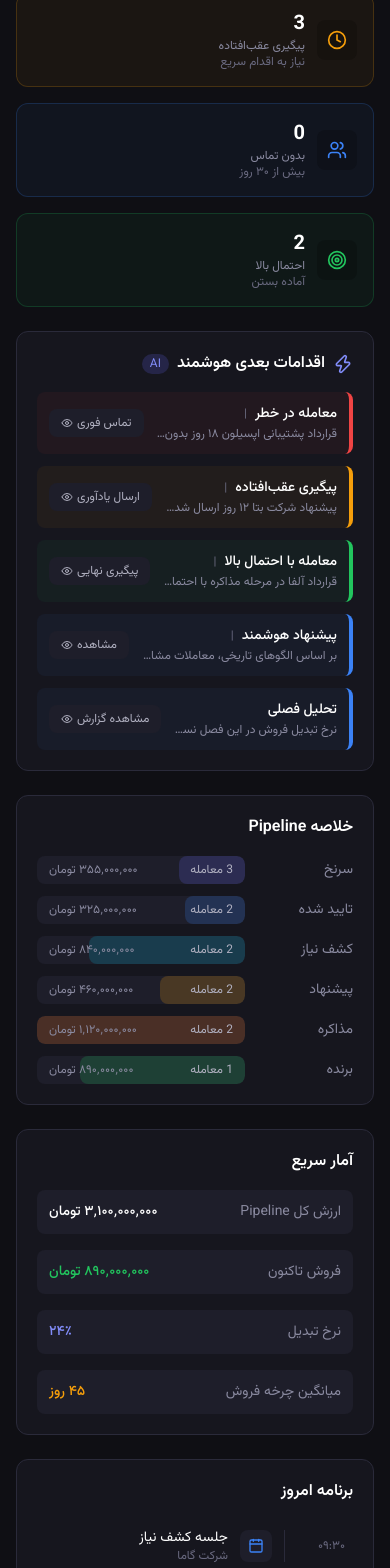
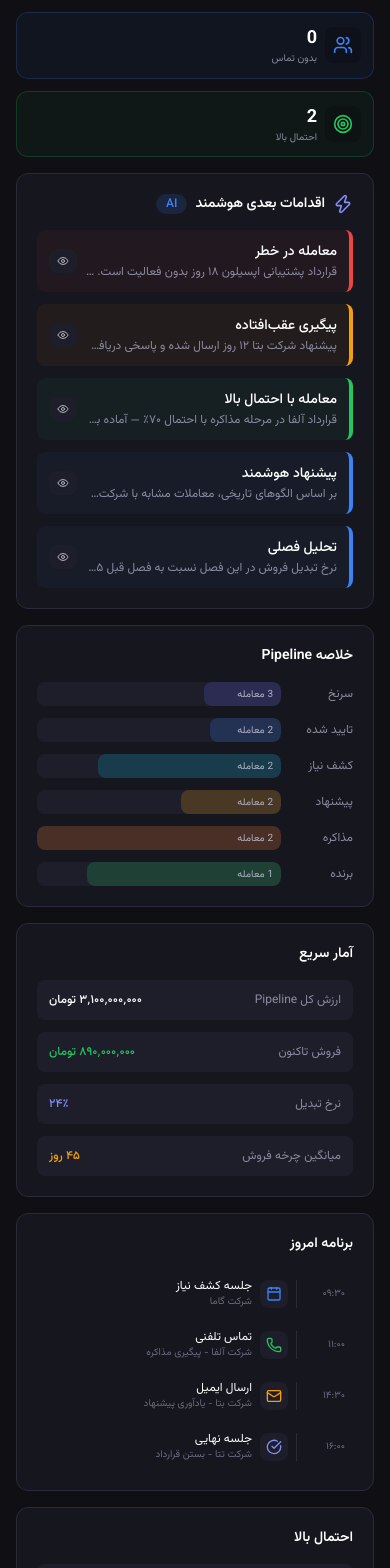
Before and after one commit to taharajatiwork-beep/crm-demo, a React (Vite) app: page / in a window 390 px wide. Shown: the part 432-2000 px from the top of the page. Built offline with nearby package versions, Linux system fonts and the light colour scheme.

Commit message:
Dashboard: responsive design + loading states + per-section empty states

```diff
--- a/src/components/Dashboard.jsx
+++ b/src/components/Dashboard.jsx
@@ -1,7 +1,8 @@
-import { useState, useMemo } from 'react';
-import { AlertTriangle, Clock, Users, TrendingUp, ArrowUpRight, ArrowDownRight, Target, Phone, Mail, Calendar, CheckCircle, Zap, Eye, Search, SlidersHorizontal, X } from 'lucide-react';
-import { deals as allDeals, aiInsights, stages, formatCurrency, getHealthColor } from '../data';
+import { useState, useMemo, useEffect } from 'react';
+import { AlertTriangle, Clock, Users, TrendingUp, Target, Phone, Mail, Calendar, CheckCircle, Zap, Eye, Search, SlidersHorizontal, X, Check } from 'lucide-react';
+import { deals as allDeals, aiInsights, stages, formatCurrency } from '../data';
 import DealForm from './DealForm';
+import { Card, Badge } from '../ui';
 
 export default function Dashboard({ setActivePage, setSelectedDeal, showToast }) {
   const [dealFormOpen, setDealFormOpen] = useState(false);
@@ -9,6 +10,13 @@ export default function Dashboard({ setActivePage, setSelectedDeal, showToast })
   const [ownerFilter, setOwnerFilter] = useState('all');
   const [healthFilter, setHealthFilter] = useState('all');
   const [showFilters, setShowFilters] = useState(false);
+  const [isLoading, setIsLoading] = useState(true);
+
+  // Simulate data loading (would be replaced by real API calls)
+  useEffect(() => {
+    const timer = setTimeout(() => setIsLoading(false), 500);
+    return () => clearTimeout(timer);
+  }, []);
 
   // Get unique owners
   const uniqueOwners = useMemo(() => {
@@ -46,23 +54,32 @@ export default function Dashboard({ setActivePage, setSelectedDeal, showToast })
   const totalPipeline = deals.filter(d => d.stage !== 'won').reduce((sum, d) => sum + d.value, 0);
   const wonValue = deals.filter(d => d.stage === 'won').reduce((sum, d) => sum + d.value, 0);
 
+  // Static schedule data (would come from API)
+  const scheduleItems = [
+    { time: '۰۹:۳۰', title: 'جلسه کشف نیاز', subtitle: 'شرکت گاما', icon: <Calendar className="w-4 h-4 text-info" /> },
+    { time: '۱۱:۰۰', title: 'تماس تلفنی', subtitle: 'شرکت آلفا - پیگیری مذاکره', icon: <Phone className="w-4 h-4 text-success" /> },
+    { time: '۱۴:۳۰', title: 'ارسال ایمیل', subtitle: 'شرکت بتا - یادآوری پیشنهاد', icon: <Mail className="w-4 h-4 text-warning" /> },
+    { time: '۱۶:۰۰', title: 'جلسه نهایی', subtitle: 'شرکت تتا - بستن قرارداد', icon: <CheckCircle className="w-4 h-4 text-accent-light" /> },
+  ];
+
   return (
-    <div className="space-y-6 animate-in fade-in slide-in-from-bottom-4 duration-500">
+    <div className="space-y-4 sm:space-y-6 animate-in fade-in slide-in-from-bottom-4 duration-500">
       {/* Header */}
-      <div className="flex flex-col sm:flex-row items-start sm:items-center justify-between gap-4">
+      <div className="flex flex-col sm:flex-row items-start sm:items-center justify-between gap-3 sm:gap-4">
         <div>
-          <h1 className="text-2xl font-bold text-white">صبح بخیر، علی 👋</h1>
-          <p className="text-dark-200 text-sm mt-1">۲۰ شهریور ۱۴۰۵ — امروز {deals.filter(d => d.stage !== 'won').length} معامله فعال دارید</p>
+          <h1 className="text-xl sm:text-2xl font-bold text-white">صبح بخیر، علی 👋</h1>
+          <p className="text-dark-200 text-xs sm:text-sm mt-1">
+            ۲۰ شهریور ۱۴۰۵ — امروز {isLoading ? '...' : `${deals.filter(d => d.stage !== 'won').length} معامله فعال دارید`}
+          </p>
         </div>
-        <div className="flex gap-2">
         <button
           onClick={() => setDealFormOpen(true)}
-            className="px-4 py-2 bg-accent hover:bg-accent-dark text-white rounded-lg text-sm font-medium transition-colors flex items-center gap-2"
+          className="px-4 py-2 bg-accent hover:bg-accent-dark text-white rounded-lg text-sm font-medium transition-colors flex items-center gap-2 shrink-0"
         >
           <Zap className="w-4 h-4" />
-            معامله جدید
+          <span className="hidden sm:inline">معامله جدید</span>
+          <span className="sm:hidden">جدید</span>
         </button>
-        </div>
       </div>
 
       {/* Search & Filter Bar */}
@@ -95,7 +112,7 @@ export default function Dashboard({ setActivePage, setSelectedDeal, showToast })
             }`}
           >
             <SlidersHorizontal className="w-4 h-4" />
-            فیلترها
+            <span className="hidden sm:inline">فیلترها</span>
             {hasActiveFilters && <span className="w-2 h-2 rounded-full bg-accent"></span>}
           </button>
           {hasActiveFilters && (
@@ -104,7 +121,7 @@ export default function Dashboard({ setActivePage, setSelectedDeal, showToast })
               className="px-3 py-2 bg-danger/10 hover:bg-danger/20 text-danger text-sm rounded-lg transition-colors flex items-center gap-1"
             >
               <X className="w-3 h-3" />
-              پاک کردن
+              <span className="hidden sm:inline">پاک کردن</span>
             </button>
           )}
         </div>
@@ -165,7 +182,21 @@ export default function Dashboard({ setActivePage, setSelectedDeal, showToast })
       </div>
 
       {/* Alert Cards */}
-      <div className="grid grid-cols-1 sm:grid-cols-2 lg:grid-cols-4 gap-4">
+      <div className="grid grid-cols-1 sm:grid-cols-2 lg:grid-cols-4 gap-3 sm:gap-4">
+        {isLoading ? (
+          <>
+            {[...Array(4)].map((_, i) => (
+              <div key={i} className="animate-pulse bg-dark-700 rounded-xl p-4 flex items-center gap-3">
+                <div className="w-10 h-10 rounded-lg bg-dark-600 shrink-0" />
+                <div className="space-y-2 flex-1">
+                  <div className="h-5 w-10 bg-dark-600 rounded" />
+                  <div className="h-3 w-20 bg-dark-600 rounded" />
+                </div>
+              </div>
+            ))}
+          </>
+        ) : (
+          <>
             <AlertCard
               icon={<AlertTriangle className="w-5 h-5 text-danger" />}
               count={stalledDeals.length}
@@ -198,29 +229,66 @@ export default function Dashboard({ setActivePage, setSelectedDeal, showToast })
               bgColor="bg-success/5"
               borderColor="border-success/20"
             />
+          </>
+        )}
       </div>
 
       {/* Main Content Grid */}
-      <div className="grid grid-cols-1 lg:grid-cols-3 gap-6">
-        {/* AI Insights - Left Side (2 cols) */}
-        <div className="lg:col-span-2 space-y-6">
+      <div className="grid grid-cols-1 lg:grid-cols-3 gap-4 sm:gap-6">
+        {/* AI Insights + Pipeline — Left Side (2 cols) */}
+        <div className="lg:col-span-2 space-y-4 sm:space-y-6">
           {/* Next Best Actions */}
-          <div className="bg-dark-800 border border-dark-600 rounded-xl p-5">
+          <Card>
             <div className="flex items-center gap-2 mb-4">
               <Zap className="w-5 h-5 text-accent-light" />
-              <h2 className="text-white font-semibold">اقدامات بعدی هوشمند</h2>
-              <span className="text-xs bg-accent/20 text-accent-light px-2 py-0.5 rounded-full">AI</span>
+              <h2 className="text-white font-semibold text-sm sm:text-base">اقدامات بعدی هوشمند</h2>
+              <Badge variant="info">AI</Badge>
             </div>
+            {isLoading ? (
+              <div className="space-y-3">
+                {[...Array(3)].map((_, i) => (
+                  <div key={i} className="flex items-center justify-between p-3 animate-pulse bg-dark-700 rounded-lg">
+                    <div className="flex-1 space-y-2">
+                      <div className="h-4 w-48 bg-dark-600 rounded" />
+                      <div className="h-3 w-64 bg-dark-600 rounded" />
+                    </div>
+                    <div className="h-8 w-20 bg-dark-600 rounded-lg shrink-0 mr-3" />
+                  </div>
+                ))}
+              </div>
+            ) : aiInsights.length === 0 ? (
+              <div className="text-center py-8">
+                <Check className="w-10 h-10 text-success mx-auto mb-3" />
+                <p className="text-white font-semibold text-sm">همه چیز تحت کنترله!</p>
+                <p className="text-dark-300 text-xs mt-1">پیشنهاد هوشمندی برای نمایش وجود ندارد.</p>
+              </div>
+            ) : (
               <div className="space-y-3">
                 {aiInsights.map((insight) => (
                   <InsightRow key={insight.id} insight={insight} setActivePage={setActivePage} setSelectedDeal={setSelectedDeal} />
                 ))}
               </div>
-          </div>
+            )}
+          </Card>
 
           {/* Pipeline Summary */}
-          <div className="bg-dark-800 border border-dark-600 rounded-xl p-5">
-            <h2 className="text-white font-semibold mb-4">خلاصه Pipeline</h2>
+          <Card>
+            <h2 className="text-white font-semibold mb-4 text-sm sm:text-base">خلاصه Pipeline</h2>
+            {isLoading ? (
+              <div className="space-y-3">
+                {[...Array(4)].map((_, i) => (
+                  <div key={i} className="flex items-center gap-3 animate-pulse">
+                    <div className="w-24 h-4 bg-dark-700 rounded shrink-0" />
+                    <div className="flex-1 h-7 bg-dark-700 rounded" />
+                  </div>
+                ))}
+              </div>
+            ) : deals.length === 0 ? (
+              <div className="text-center py-8">
+                <p className="text-white font-semibold text-sm">داده‌ای برای نمایش نیست</p>
+                <p className="text-dark-300 text-xs mt-1">معامله‌ای وجود ندارد تا خلاصه Pipeline نمایش داده شود.</p>
+              </div>
+            ) : (
               <div className="space-y-3">
                 {stages.map((stage) => {
                   const stageDeals = deals.filter(d => d.stage === stage.id);
@@ -228,16 +296,16 @@ export default function Dashboard({ setActivePage, setSelectedDeal, showToast })
                   const maxPipeline = Math.max(...stages.map(s => deals.filter(d => d.stage === s.id).reduce((sum, d) => sum + d.value, 0)));
                   const width = maxPipeline > 0 ? (stageValue / maxPipeline) * 100 : 0;
                   return (
-                  <div key={stage.id} className="flex items-center gap-3">
-                    <div className="w-24 text-sm text-dark-200 shrink-0">{stage.label}</div>
-                    <div className="flex-1 h-7 bg-dark-700 rounded-lg overflow-hidden relative">
+                    <div key={stage.id} className="flex items-center gap-2 sm:gap-3">
+                      <div className="w-16 sm:w-24 text-xs sm:text-sm text-dark-200 shrink-0 truncate">{stage.label}</div>
+                      <div className="flex-1 h-6 sm:h-7 bg-dark-700 rounded-lg overflow-hidden relative">
                         <div
                           className="h-full rounded-lg transition-all duration-500"
                           style={{ width: `${Math.max(width, 5)}%`, backgroundColor: stage.color + '33' }}
                         >
-                        <div className="absolute inset-0 flex items-center justify-between px-3">
-                          <span className="text-xs text-dark-100">{stageDeals.length} معامله</span>
-                          <span className="text-xs text-dark-200">{formatCurrency(stageValue)}</span>
+                          <div className="absolute inset-0 flex items-center justify-between px-2 sm:px-3">
+                            <span className="text-[10px] sm:text-xs text-dark-100">{stageDeals.length} معامله</span>
+                            <span className="text-[10px] sm:text-xs text-dark-200 hidden sm:inline">{formatCurrency(stageValue)}</span>
                           </div>
                         </div>
                       </div>
@@ -245,75 +313,125 @@ export default function Dashboard({ setActivePage, setSelectedDeal, showToast })
                   );
                 })}
               </div>
+            )}
+          </Card>
+        </div>
+
+        {/* Stats + Schedule + High Probability — Right Side */}
+        <div className="space-y-4 sm:space-y-6">
+          {/* Quick Stats */}
+          <Card>
+            <h2 className="text-white font-semibold mb-4 text-sm sm:text-base">آمار سریع</h2>
+            {isLoading ? (
+              <div className="space-y-3">
+                {[...Array(4)].map((_, i) => (
+                  <div key={i} className="flex items-center justify-between p-3 bg-dark-700 rounded-lg animate-pulse">
+                    <div className="h-4 w-28 bg-dark-600 rounded" />
+                    <div className="h-4 w-20 bg-dark-600 rounded" />
+                  </div>
+                ))}
+              </div>
+            ) : (
+              <div className="space-y-3">
+                <StatRow label="ارزش کل Pipeline" value={formatCurrency(totalPipeline)} />
+                <StatRow label="فروش تاکنون" value={formatCurrency(wonValue)} valueColor="text-success" />
+                <StatRow label="نرخ تبدیل" value="۲۴٪" valueColor="text-accent-light" />
+                <StatRow label="میانگین چرخه فروش" value="۴۵ روز" valueColor="text-warning" />
+              </div>
+            )}
+          </Card>
+
+          {/* Today's Schedule */}
+          <Card>
+            <h2 className="text-white font-semibold mb-4 text-sm sm:text-base">برنامه امروز</h2>
+            {isLoading ? (
+              <div className="space-y-3">
+                {[...Array(4)].map((_, i) => (
+                  <div key={i} className="flex items-center gap-3 p-2 animate-pulse">
+                    <div className="w-12 h-4 bg-dark-700 rounded shrink-0" />
+                    <div className="w-px h-8 bg-dark-700" />
+                    <div className="w-8 h-8 bg-dark-700 rounded shrink-0" />
+                    <div className="space-y-1.5">
+                      <div className="h-3.5 w-28 bg-dark-700 rounded" />
+                      <div className="h-3 w-36 bg-dark-700 rounded" />
                     </div>
                   </div>
-
-        {/* Right Side */}
-        <div className="space-y-6">
-          {/* Quick Stats */}
-          <div className="bg-dark-800 border border-dark-600 rounded-xl p-5">
-            <h2 className="text-white font-semibold mb-4">آمار سریع</h2>
-            <div className="space-y-4">
-              <div className="flex items-center justify-between p-3 bg-dark-700 rounded-lg">
-                <span className="text-dark-200 text-sm">ارزش کل Pipeline</span>
-                <span className="text-white font-medium text-sm">{formatCurrency(totalPipeline)}</span>
+                ))}
               </div>
-              <div className="flex items-center justify-between p-3 bg-dark-700 rounded-lg">
-                <span className="text-dark-200 text-sm">فروش تاکنون</span>
-                <span className="text-success font-medium text-sm">{formatCurrency(wonValue)}</span>
+            ) : scheduleItems.length === 0 ? (
+              <div className="text-center py-6">
+                <Calendar className="w-8 h-8 text-dark-400 mx-auto mb-2" />
+                <p className="text-white font-semibold text-sm">برنامه‌ای برای امروز ثبت نشده</p>
               </div>
-              <div className="flex items-center justify-between p-3 bg-dark-700 rounded-lg">
-                <span className="text-dark-200 text-sm">نرخ تبدیل</span>
-                <span className="text-accent-light font-medium text-sm">۲۴٪</span>
+            ) : (
+              <div className="space-y-1">
+                {scheduleItems.map((item, idx) => (
+                  <div key={idx} className="flex items-center gap-2 sm:gap-3 p-2">
+                    <div className="text-[10px] sm:text-xs text-dark-300 w-10 sm:w-12 shrink-0">{item.time}</div>
+                    <div className="w-px h-7 sm:h-8 bg-dark-600" />
+                    <div className="w-7 h-7 sm:w-8 sm:h-8 bg-dark-700 rounded-lg flex items-center justify-center shrink-0">
+                      {item.icon}
                     </div>
-              <div className="flex items-center justify-between p-3 bg-dark-700 rounded-lg">
-                <span className="text-dark-200 text-sm">میانگین چرخه فروش</span>
-                <span className="text-warning font-medium text-sm">۴۵ روز</span>
+                    <div className="min-w-0">
+                      <p className="text-white text-xs sm:text-sm">{item.title}</p>
+                      <p className="text-dark-300 text-[10px] sm:text-xs truncate">{item.subtitle}</p>
                     </div>
                   </div>
+                ))}
               </div>
+            )}
+          </Card>
 
-          {/* Today's Schedule */}
-          <div className="bg-dark-800 border border-dark-600 rounded-xl p-5">
-            <h2 className="text-white font-semibold mb-4">برنامه امروز</h2>
-            <div className="space-y-3">
-              <ScheduleItem time="۰۹:۳۰" title="جلسه کشف نیاز" subtitle="شرکت گاما" icon={<Calendar className="w-4 h-4 text-info" />} />
-              <ScheduleItem time="۱۱:۰۰" title="تماس تلفنی" subtitle="شرکت آلفا - پیگیری مذاکره" icon={<Phone className="w-4 h-4 text-success" />} />
-              <ScheduleItem time="۱۴:۳۰" title="ارسال ایمیل" subtitle="شرکت بتا - یادآوری پیشنهاد" icon={<Mail className="w-4 h-4 text-warning" />} />
-              <ScheduleItem time="۱۶:۰۰" title="جلسه نهایی" subtitle="شرکت تتا - بستن قرارداد" icon={<CheckCircle className="w-4 h-4 text-accent-light" />} />
+          {/* High Probability Deals */}
+          <Card>
+            <div className="flex items-center justify-between mb-4">
+              <h2 className="text-white font-semibold text-sm sm:text-base">احتمال بالا</h2>
+              {hasActiveFilters && highProbability.length > 0 && (
+                <Badge variant="success">{highProbability.length} نتیجه</Badge>
+              )}
+            </div>
+            {isLoading ? (
+              <div className="space-y-2">
+                {[...Array(3)].map((_, i) => (
+                  <div key={i} className="flex items-center justify-between p-3 bg-dark-700 rounded-lg animate-pulse">
+                    <div className="space-y-1.5">
+                      <div className="h-3.5 w-32 bg-dark-600 rounded" />
+                      <div className="h-3 w-24 bg-dark-600 rounded" />
+                    </div>
+                    <div className="space-y-1.5 text-left">
+                      <div className="h-3.5 w-10 bg-dark-600 rounded" />
+                      <div className="h-3 w-16 bg-dark-600 rounded" />
                     </div>
                   </div>
-
-          {/* High Probability Deals */}
-          <div className="bg-dark-800 border border-dark-600 rounded-xl p-5">
-            <div className="flex items-center justify-between mb-4">
-              <h2 className="text-white font-semibold">معاملات با احتمال بالا</h2>
-              {hasActiveFilters && (
-                <span className="text-xs text-dark-400">{highProbability.length} نتیجه</span>
-              )}
+                ))}
               </div>
+            ) : highProbability.length === 0 ? (
+              <div className="text-center py-6">
+                <Target className="w-8 h-8 text-dark-400 mx-auto mb-2" />
+                <p className="text-white font-semibold text-sm">معامله با احتمال بالایی وجود ندارد</p>
+                <p className="text-dark-300 text-xs mt-1">معاملات با احتمال بیش از ۶۰٪ اینجا نمایش داده می‌شوند.</p>
+              </div>
+            ) : (
               <div className="space-y-2">
-              {highProbability.length === 0 && (
-                <p className="text-dark-400 text-sm text-center py-4">معامله‌ای یافت نشد</p>
-              )}
                 {highProbability.slice(0, 3).map((deal) => (
                   <button
                     key={deal.id}
                     onClick={() => { setSelectedDeal(deal.id); setActivePage('deal'); }}
                     className="w-full flex items-center justify-between p-3 bg-dark-700 hover:bg-dark-600 rounded-lg transition-colors"
                   >
-                  <div className="text-right">
-                    <p className="text-white text-sm">{deal.title.split(' ').slice(0, 2).join(' ')}</p>
+                    <div className="text-right min-w-0">
+                      <p className="text-white text-sm truncate">{deal.title.split(' ').slice(0, 2).join(' ')}</p>
                       <p className="text-dark-300 text-xs">{deal.company}</p>
                     </div>
-                  <div className="text-left">
+                    <div className="text-left shrink-0 mr-3">
                       <p className="text-success text-sm font-medium">{deal.probability}%</p>
                       <p className="text-dark-300 text-xs">{formatCurrency(deal.value)}</p>
                     </div>
                   </button>
                 ))}
               </div>
-          </div>
+            )}
+          </Card>
         </div>
       </div>
 
@@ -331,14 +449,14 @@ export default function Dashboard({ setActivePage, setSelectedDeal, showToast })
 
 function AlertCard({ icon, count, label, sublabel, bgColor, borderColor }) {
   return (
-    <div className={`${bgColor} border ${borderColor} rounded-xl p-4 flex items-center gap-3 transition-transform hover:scale-[1.02]`}>
-      <div className="w-10 h-10 rounded-lg flex items-center justify-center shrink-0" style={{ backgroundColor: 'rgba(0,0,0,0.2)' }}>
+    <div className={`${bgColor} border ${borderColor} rounded-xl p-3 sm:p-4 flex items-center gap-2 sm:gap-3 transition-transform hover:scale-[1.02]`}>
+      <div className="w-9 h-9 sm:w-10 sm:h-10 rounded-lg flex items-center justify-center shrink-0" style={{ backgroundColor: 'rgba(0,0,0,0.2)' }}>
         {icon}
       </div>
       <div className="min-w-0">
-        <p className="text-white font-bold text-xl">{count}</p>
-        <p className="text-dark-200 text-xs">{label}</p>
-        <p className="text-dark-300 text-xs">{sublabel}</p>
+        <p className="text-white font-bold text-lg sm:text-xl">{count}</p>
+        <p className="text-dark-200 text-[10px] sm:text-xs leading-tight">{label}</p>
+        <p className="text-dark-300 text-[10px] sm:text-xs leading-tight hidden sm:block">{sublabel}</p>
       </div>
     </div>
   );
@@ -359,37 +477,30 @@ function InsightRow({ insight, setActivePage, setSelectedDeal }) {
   };
 
   return (
-    <div className={`flex items-center justify-between p-3 ${bgColors[insight.type]} border-r-4 ${colors[insight.type]} rounded-lg`}>
+    <div className={`flex items-center justify-between p-3 ${bgColors[insight.type]} border-r-4 ${colors[insight.type]} rounded-lg gap-2`}>
       <div className="flex-1 min-w-0">
         <div className="flex items-center gap-2">
-          <span className="text-white text-sm font-medium">{insight.title}</span>
-          {insight.dealId && <span className="text-xs text-dark-300">|</span>}
+          <span className="text-white text-sm font-medium truncate">{insight.title}</span>
+          {insight.dealId && <span className="text-xs text-dark-300 hidden sm:inline">|</span>}
         </div>
         <p className="text-dark-200 text-xs mt-0.5 truncate">{insight.message}</p>
       </div>
       <button
         onClick={() => { if (insight.dealId) { setSelectedDeal(insight.dealId); setActivePage('deal'); } }}
-        className="px-3 py-1.5 bg-dark-700 hover:bg-dark-600 text-dark-100 text-xs rounded-lg transition-colors flex items-center gap-1 shrink-0 mr-3"
+        className="px-2 sm:px-3 py-1.5 bg-dark-700 hover:bg-dark-600 text-dark-100 text-xs rounded-lg transition-colors flex items-center gap-1 shrink-0"
       >
-        {insight.action}
+        <span className="hidden sm:inline">{insight.action}</span>
         <Eye className="w-3 h-3" />
       </button>
     </div>
   );
 }
 
-function ScheduleItem({ time, title, subtitle, icon }) {
+function StatRow({ label, value, valueColor = 'text-white' }) {
   return (
-    <div className="flex items-center gap-3 p-2">
-      <div className="text-xs text-dark-300 w-12 shrink-0">{time}</div>
-      <div className="w-px h-8 bg-dark-600"></div>
-      <div className="w-8 h-8 bg-dark-700 rounded-lg flex items-center justify-center shrink-0">
-        {icon}
-      </div>
-      <div className="min-w-0">
-        <p className="text-white text-sm">{title}</p>
-        <p className="text-dark-300 text-xs">{subtitle}</p>
-      </div>
+    <div className="flex items-center justify-between p-3 bg-dark-700 rounded-lg gap-2">
+      <span className="text-dark-200 text-xs sm:text-sm truncate">{label}</span>
+      <span className={`${valueColor} font-medium text-xs sm:text-sm shrink-0`}>{value}</span>
     </div>
   );
 }
```
Lines whose indentation alone changed are shown as unchanged.
